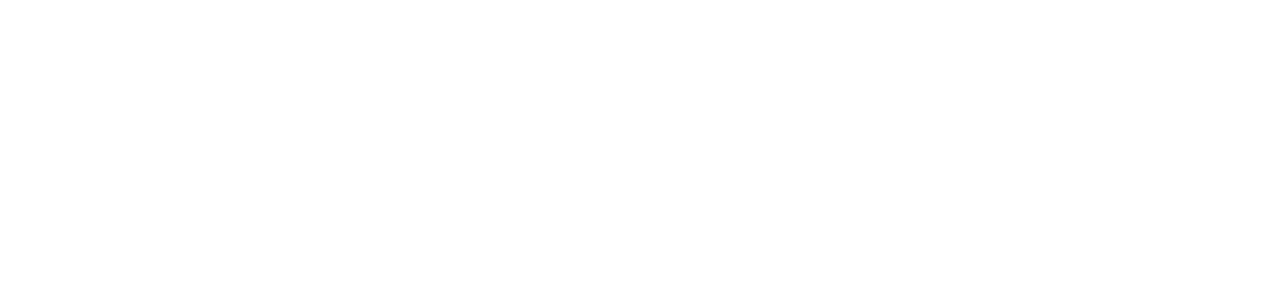
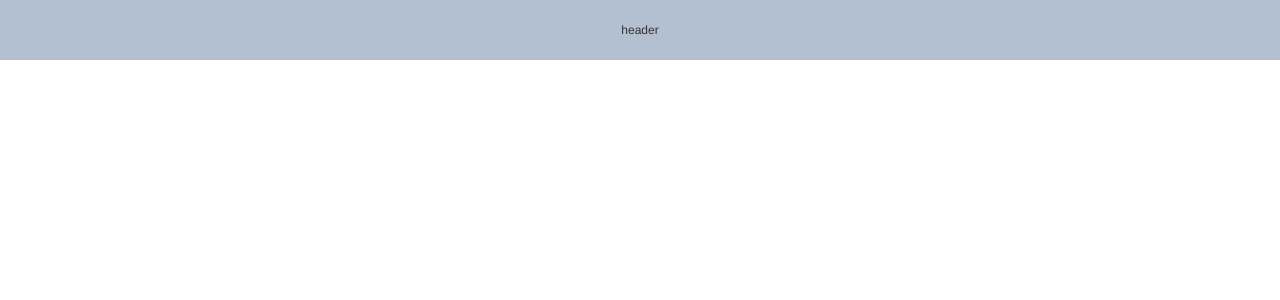
Before and after one commit to wangklhs/fudan-compass-client, a Vue app: page /#/articleDetail in a window 1280 px wide. Shown: the top 300 px of the page. Built offline with nearby package versions, Linux system fonts and the light colour scheme.

Commit message:
articleDetail 页面初步

```diff
--- a/src/router/index.js
+++ b/src/router/index.js
@@ -4,6 +4,7 @@
 import Login from '@/views/Login'
 import Register from '@/views/Register'
 import Home from '@/views/Home'
+import ArticleDetail from '@/views/ArticleDetail'
 
 Vue.use(Router)
 
@@ -23,6 +24,11 @@
       path: '/',
       name: 'Home',
       component: Home
+    },
+    {
+      path: '/articleDetail',
+      name: 'ArticleDetail',
+      component: ArticleDetail
     }
   ]
 })
--- /dev/null
+++ b/src/views/ArticleDetail.vue
@@ -0,0 +1,62 @@
+<template>
+  <el-container>
+    <el-header>
+      header
+    </el-header>
+    <el-main>
+
+    </el-main>
+  </el-container>
+</template>
+
+<script>
+import axios from 'axios'
+
+export default {
+  name: 'ArticleDetail',
+  data () {
+    return {
+      username: localStorage.getItem('username') || '',
+      articleID: this.$route.query.articleID
+    }
+  },
+  created () {
+    this.$message.info('check article by id : ' + this.articleID)
+    // let _this = this
+    // let formData = new FormData()
+    // formData.append('user_id', this.username)
+    // formData.append('article_id', this.$route.query.articleID)
+    // axios({
+    //   method: 'post',
+    //   url: 'http://localhost:8081/search',
+    //   headers: {
+    //     'Content-Type': 'multipart/form-data'
+    //   },
+    //   data: formData
+    // })
+    //   .then(resp => {
+    //     if (resp.status === 200) {
+    //       _this.articleList = resp.data.articleList
+    //       _this.articlesCount = resp.data.articlesCount
+    //     } else {
+    //       this.$message.error('search error')
+    //     }
+    //   })
+    //   .catch(error => {
+    //     this.$message.error(error.response.data.message)
+    //   })
+  }
+}
+</script>
+
+<style scoped>
+.el-header {
+  text-align: center;
+  background-color: #B3C0D1;
+  color: #333;
+  line-height: 60px;
+}
+.el-main {
+  text-align: center;
+}
+</style>
--- a/src/views/Home.vue
+++ b/src/views/Home.vue
@@ -403,6 +403,7 @@
       }
     },
     post () {
+      // TODO: post page
       this.$message.info('post')
     },
     sortByTag (tag) {
@@ -433,9 +434,11 @@
         })
     },
     checkArticleDetail (id) {
-      this.$message.info('check article by id : ' + id)
+      // this.$message.info('check article by id : ' + id)
+      this.$router.push({path: 'articleDetail', query: {articleID: id}})
     },
     likeArticle (id) {
+      // TODO 把评论和点赞功能从主页去掉，不太方便判断文章是否被当前用户点赞过
       this.$message.info('like article by id : ' + id)
       // 1 id 2 type(1 article 2 comment) 3 isLike
       axios.get('http://localhost:8081/like/' + id + '/' + 1 + '/' + 1).then(function (resp) {
```
